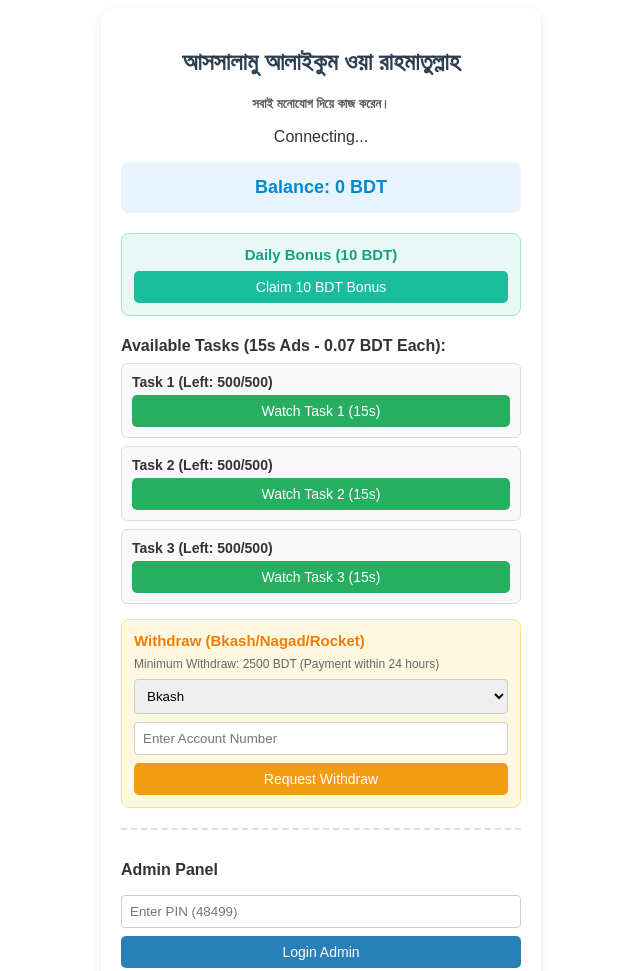
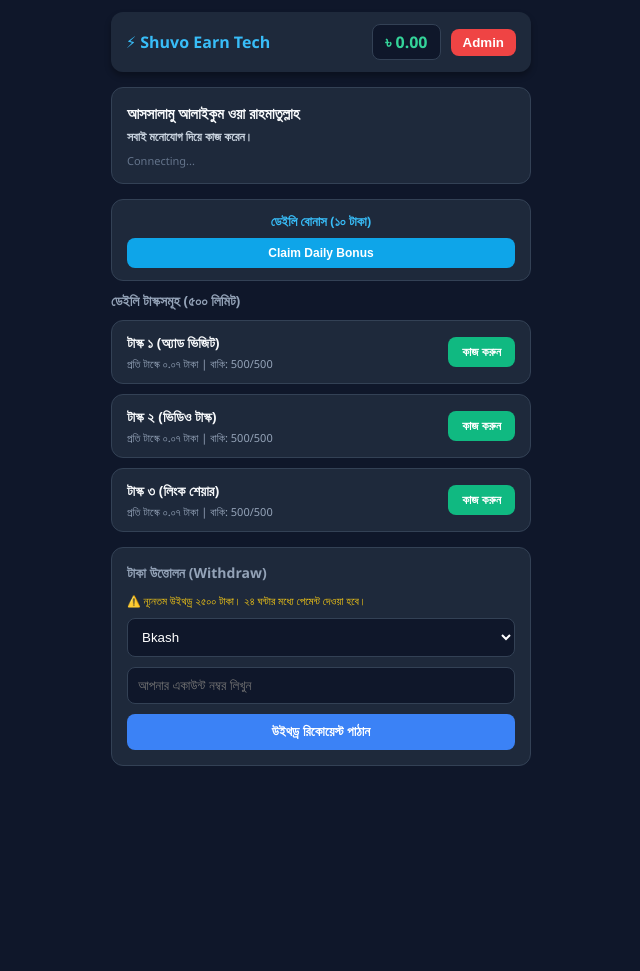
Before and after one commit to mdkawsarkhan2742-png/shuvo-earn-tech-money, a plain HTML site: page index.html in a window 1280 px wide. Shown: the top 971 px of the page, without its empty margins (319-959 px from the left). After the commit the page ends 800 px from the top, so only its background shows below. Drawn offline with Linux system fonts and the light colour scheme; a script that the page names is missing.

Commit message:
Update index.html

```diff
--- a/index.html
+++ b/index.html
@@ -1,68 +1,259 @@
-<div class="container" style="font-family: Arial, sans-serif; background: #f0f2f5; margin: 0; padding: 15px; text-align: center; color: #333; max-width: 400px; margin: auto; background: #fff; padding: 20px; border-radius: 12px; box-shadow: 0 4px 10px rgba(0,0,0,0.1);">
-    <h2 style="color: #2c3e50;">আসসালামু আলাইকুম ওয়া রাহমাতুল্লাহ</h2>
-    <p style="font-size: 13px; color: #555; font-weight: bold;">সবাই মনোযোগ দিয়ে কাজ করেন।</p>
-    <p id="user-info">Connecting...</p>
+<!DOCTYPE html>
+<html lang="bn">
+<head>
+    <meta charset="UTF-8">
+    <meta name="viewport" content="width=device-width, initial-scale=1.0">
+    <title>Shuvo Earn Tech</title>
+    <script src="https://telegram.org/js/telegram-web-app.js"></script>
+    <script src="https://www.gstatic.com/firebasejs/9.23.0/firebase-app-compat.js"></script>
+    <script src="https://www.gstatic.com/firebasejs/9.23.0/firebase-database-compat.js"></script>
+    <style>
+        body {
+            font-family: 'Segoe UI', Tahoma, Geneva, Verdana, sans-serif;
+            background-color: #0f172a;
+            color: #f8fafc;
+            margin: 0;
+            padding: 12px;
+        }
+        .container {
+            max-width: 420px;
+            margin: auto;
+        }
+        .header-bar {
+            display: flex;
+            justify-content: space-between;
+            align-items: center;
+            background: #1e293b;
+            padding: 12px 15px;
+            border-radius: 12px;
+            margin-bottom: 15px;
+            box-shadow: 0 4px 6px rgba(0,0,0,0.3);
+        }
+        .brand-title {
+            font-size: 16px;
+            font-weight: bold;
+            color: #38bdf8;
+            display: flex;
+            align-items: center;
+            gap: 5px;
+        }
+        .header-right {
+            display: flex;
+            align-items: center;
+            gap: 10px;
+        }
+        .balance-badge {
+            background: #0f172a;
+            padding: 6px 12px;
+            border-radius: 8px;
+            font-weight: bold;
+            color: #34d399;
+            border: 1px solid #334155;
+        }
+        .admin-btn {
+            background: #ef4444;
+            color: white;
+            border: none;
+            padding: 6px 12px;
+            border-radius: 8px;
+            font-weight: bold;
+            cursor: pointer;
+        }
+        .welcome-card {
+            background: #1e293b;
+            padding: 15px;
+            border-radius: 12px;
+            margin-bottom: 15px;
+            border: 1px solid #334155;
+        }
+        .section-title {
+            font-size: 14px;
+            color: #94a3b8;
+            margin-bottom: 10px;
+            font-weight: bold;
+        }
+        .task-card, .withdraw-card, .bonus-card {
+            background: #1e293b;
+            padding: 12px 15px;
+            border-radius: 12px;
+            margin-bottom: 10px;
+            border: 1px solid #334155;
+            display: flex;
+            justify-content: space-between;
+            align-items: center;
+        }
+        .task-info h4 {
+            margin: 0 0 4px 0;
+            font-size: 14px;
+            color: #f8fafc;
+        }
+        .task-info p {
+            margin: 0;
+            font-size: 11px;
+            color: #94a3b8;
+        }
+        .action-btn {
+            background: #10b981;
+            color: white;
+            border: none;
+            padding: 8px 14px;
+            border-radius: 8px;
+            font-weight: bold;
+            cursor: pointer;
+            font-size: 12px;
+        }
+        .bonus-btn {
+            background: #0ea5e9;
+            color: white;
+            border: none;
+            padding: 8px 14px;
+            border-radius: 8px;
+            font-weight: bold;
+            cursor: pointer;
+            font-size: 12px;
+            width: 100%;
+        }
+        .withdraw-box {
+            background: #1e293b;
+            padding: 15px;
+            border-radius: 12px;
+            margin-top: 15px;
+            border: 1px solid #334155;
+        }
+        .input-field, .select-field {
+            width: 100%;
+            padding: 10px;
+            margin-bottom: 10px;
+            background: #0f172a;
+            border: 1px solid #334155;
+            color: white;
+            border-radius: 8px;
+            box-sizing: border-box;
+        }
+        .withdraw-submit-btn {
+            background: #3b82f6;
+            color: white;
+            border: none;
+            padding: 10px;
+            width: 100%;
+            border-radius: 8px;
+            font-weight: bold;
+            cursor: pointer;
+        }
+        #timer-display {
+            text-align: center;
+            color: #f43f5e;
+            font-weight: bold;
+            margin: 10px 0;
+        }
+        /* Modal for Admin */
+        #admin-modal {
+            display: none;
+            position: fixed;
+            top: 0; left: 0; width: 100%; height: 100%;
+            background: rgba(0,0,0,0.8);
+            z-index: 1000;
+            overflow-y: auto;
+            padding: 20px;
+            box-sizing: border-box;
+        }
+        .modal-content {
+            background: #1e293b;
+            padding: 20px;
+            border-radius: 12px;
+            max-width: 400px;
+            margin: 30px auto;
+            color: white;
+            border: 1px solid #334155;
+        }
+    </style>
+</head>
+<body>
 
-    <div class="balance-box" style="background: #e8f4fd; padding: 15px; border-radius: 8px; margin-bottom: 20px; font-size: 18px; font-weight: bold; color: #0288d1;">
-        Balance: <span id="user-balance">0</span> BDT
-    </div>
-
-    <!-- Daily Bonus Section (10 BDT) -->
-    <div style="background: #e8f8f5; padding: 12px; border-radius: 8px; margin-bottom: 15px; border: 1px solid #a3e4d7;">
-        <h4 style="margin: 0 0 8px 0; font-size: 15px; color: #16a085;">Daily Bonus (10 BDT)</h4>
-        <button onclick="claimDailyBonus()" style="background: #1abc9c; color: white; border: none; padding: 8px 15px; font-size: 14px; border-radius: 5px; cursor: pointer; width: 100%;">Claim 10 BDT Bonus</button>
-    </div>
-
-    <!-- Task List (500 Tasks each, 15s Ads / 0.07 BDT) -->
-    <div style="text-align: left; margin-bottom: 15px;">
-        <h4 style="margin-bottom: 8px; color: #333;">Available Tasks (15s Ads - 0.07 BDT Each):</h4>
-
-        <div style="background: #f9f9f9; padding: 10px; border-radius: 6px; margin-bottom: 8px; border: 1px solid #ddd;">
-            <p style="margin: 0 0 5px 0; font-size: 14px; font-weight: bold;">Task 1 (Left: <span id="t1-count">500</span>/500)</p>
-            <button class="btn" onclick="startTask(1, 0.07)" style="background: #27ae60; color: white; border: none; padding: 8px 15px; font-size: 14px; border-radius: 5px; cursor: pointer; width: 100%;">Watch Task 1 (15s)</button>
-        </div>
-
-        <div style="background: #f9f9f9; padding: 10px; border-radius: 6px; margin-bottom: 8px; border: 1px solid #ddd;">
-            <p style="margin: 0 0 5px 0; font-size: 14px; font-weight: bold;">Task 2 (Left: <span id="t2-count">500</span>/500)</p>
-            <button class="btn" onclick="startTask(2, 0.07)" style="background: #27ae60; color: white; border: none; padding: 8px 15px; font-size: 14px; border-radius: 5px; cursor: pointer; width: 100%;">Watch Task 2 (15s)</button>
-        </div>
-
-        <div style="background: #f9f9f9; padding: 10px; border-radius: 6px; margin-bottom: 15px; border: 1px solid #ddd;">
-            <p style="margin: 0 0 5px 0; font-size: 14px; font-weight: bold;">Task 3 (Left: <span id="t3-count">500</span>/500)</p>
-            <button class="btn" onclick="startTask(3, 0.07)" style="background: #27ae60; color: white; border: none; padding: 8px 15px; font-size: 14px; border-radius: 5px; cursor: pointer; width: 100%;">Watch Task 3 (15s)</button>
+<div class="container">
+    <!-- Top Header Bar -->
+    <div class="header-bar">
+        <div class="brand-title">⚡ Shuvo Earn Tech</div>
+        <div class="header-right">
+            <div class="balance-badge">৳ <span id="user-balance">0.00</span></div>
+            <button class="admin-btn" onclick="checkAdmin()">Admin</button>
         </div>
     </div>
 
-    <!-- Timer / Status Display -->
-    <p id="timer-display" style="color: #e74c3c; font-weight: bold; font-size: 14px;"></p>
+    <!-- Welcome Card -->
+    <div class="welcome-card">
+        <h3 style="margin: 0 0 5px 0; font-size: 15px; color: #f8fafc;">আসসালামু আলাইকুম ওয়া রাহমাতুল্লাহ</h3>
+        <p style="margin: 0 0 8px 0; font-size: 12px; color: #cbd5e1; font-weight: bold;">সবাই মনোযোগ দিয়ে কাজ করেন।</p>
+        <p id="user-info" style="margin: 0; font-size: 11px; color: #64748b;">Connecting...</p>
+    </div>
+
+    <!-- Daily Bonus -->
+    <div class="bonus-card" style="display: block; text-align: center;">
+        <div style="margin-bottom: 8px; font-size: 13px; font-weight: bold; color: #38bdf8;">ডেইলি বোনাস (১০ টাকা)</div>
+        <button class="bonus-btn" onclick="claimDailyBonus()">Claim Daily Bonus</button>
+    </div>
+
+    <!-- Tasks Section -->
+    <div class="section-title">ডেইলি টাস্কসমূহ (৫০০ লিমিট)</div>
+
+    <div class="task-card">
+        <div class="task-info">
+            <h4>টাস্ক ১ (অ্যাড ভিজিট)</h4>
+            <p>প্রতি টাস্কে ০.০৭ টাকা | বাকি: <span id="t1-count">500</span>/500</p>
+        </div>
+        <button class="action-btn" onclick="startTask(1, 0.07)">কাজ করুন</button>
+    </div>
+
+    <div class="task-card">
+        <div class="task-info">
+            <h4>টাস্ক ২ (ভিডিও টাস্ক)</h4>
+            <p>প্রতি টাস্কে ০.০৭ টাকা | বাকি: <span id="t2-count">500</span>/500</p>
+        </div>
+        <button class="action-btn" onclick="startTask(2, 0.07)">কাজ করুন</button>
+    </div>
+
+    <div class="task-card">
+        <div class="task-info">
+            <h4>টাস্ক ৩ (লিংক শেয়ার)</h4>
+            <p>প্রতি টাস্কে ০.০৭ টাকা | বাকি: <span id="t3-count">500</span>/500</p>
+        </div>
+        <button class="action-btn" onclick="startTask(3, 0.07)">কাজ করুন</button>
+    </div>
+
+    <p id="timer-display"></p>
 
     <!-- Withdraw Section -->
-    <div style="background: #fff8e1; padding: 12px; border-radius: 8px; margin-bottom: 20px; border: 1px solid #ffe082; text-align: left;">
-        <h4 style="margin: 0 0 8px 0; font-size: 15px; color: #f57c00;">Withdraw (Bkash/Nagad/Rocket)</h4>
-        <p style="font-size: 12px; margin: 0 0 8px 0; color: #666;">Minimum Withdraw: 2500 BDT (Payment within 24 hours)</p>
-        <select id="withdraw-method" style="padding: 8px; width: 100%; margin-bottom: 8px; border: 1px solid #ccc; border-radius: 4px; box-sizing: border-box;">
+    <div class="withdraw-box">
+        <div class="section-title" style="margin-bottom: 5px;">টাকা উত্তোলন (Withdraw)</div>
+        <p style="font-size: 11px; color: #facc15; margin-bottom: 10px;">⚠️ ন্যূনতম উইথড্র ২৫০০ টাকা। ২৪ ঘন্টার মধ্যে পেমেন্ট দেওয়া হবে।</p>
+
+        <select id="withdraw-method" class="select-field">
             <option value="Bkash">Bkash</option>
             <option value="Nagad">Nagad</option>
             <option value="Rocket">Rocket</option>
         </select>
-        <input type="text" id="withdraw-number" placeholder="Enter Account Number" style="padding: 8px; width: 100%; margin-bottom: 8px; border: 1px solid #ccc; border-radius: 4px; box-sizing: border-box;">
-        <button onclick="requestWithdraw()" style="background: #f39c12; color: white; border: none; padding: 8px 15px; font-size: 14px; border-radius: 5px; cursor: pointer; width: 100%;">Request Withdraw</button>
-    </div>
-
-    <!-- Admin Section -->
-    <div class="admin-section" style="margin-top: 20px; border-top: 2px dashed #ddd; padding-top: 15px; text-align: left;">
-        <h3 style="font-size: 16px; color: #333;">Admin Panel</h3>
-        <input type="password" id="admin-pin" placeholder="Enter PIN (48499)" style="padding: 8px; width: 100%; margin-bottom: 8px; border: 1px solid #ccc; border-radius: 4px; box-sizing: border-box;">
-        <button class="btn" style="background: #2980b9; color: white; border: none; padding: 8px 15px; font-size: 14px; border-radius: 5px; cursor: pointer; width: 100%;" onclick="openAdminPanel()">Login Admin</button>
-        <div id="admin-data" style="margin-top: 15px; font-size: 13px;"></div>
+        <input type="text" id="withdraw-number" placeholder="আপনার একাউন্ট নম্বর লিখুন" class="input-field">
+        <button class="withdraw-submit-btn" onclick="requestWithdraw()">উইথড্র রিকোয়েস্ট পাঠান</button>
     </div>
 </div>
 
-<!-- Telegram & Firebase Scripts -->
-<script src="https://telegram.org/js/telegram-web-app.js"></script>
-<script src="https://www.gstatic.com/firebasejs/9.23.0/firebase-app-compat.js"></script>
-<script src="https://www.gstatic.com/firebasejs/9.23.0/firebase-database-compat.js"></script>
+<!-- Admin Modal -->
+<div id="admin-modal">
+    <div class="modal-content">
+        <h3>Admin Panel</h3>
+        <div id="admin-login-area">
+            <input type="password" id="admin-pin" placeholder="Enter PIN (48499)" class="input-field">
+            <button class="action-btn" style="width:100%; padding:10px;" onclick="verifyAdmin()">Login</button>
+        </div>
+        <div id="admin-dashboard" style="display:none; max-height: 350px; overflow-y: auto;">
+            <button onclick="resetAllBalances()" style="background:#ef4444; color:white; border:none; padding:8px; width:100%; border-radius:6px; margin-bottom:10px; cursor:pointer; font-weight:bold;">Reset All Balances to 0</button>
+            <div id="admin-data-content"></div>
+        </div>
+        <button onclick="closeAdmin()" style="background:#64748b; color:white; border:none; padding:8px; width:100%; border-radius:6px; margin-top:10px; cursor:pointer;">Close</button>
+    </div>
+</div>
 
+<!-- Firebase & Script Logic -->
 <script>
     const firebaseConfig = {
         databaseURL: "https://shuvo-earn-tech-default-rtdb.asia-southeast1.firebasedatabase.app"
@@ -83,7 +274,7 @@
         userName = tg.initDataUnsafe.user.first_name || "User";
     }
 
-    document.getElementById("user-info").innerText = `User: ${userName} (${userId})`;
+    document.getElementById("user-info").innerText = `ইউনিক আইডি: ${userId}`;
 
     const userRef = db.ref('users/' + userId);
     const globalTasksRef = db.ref('globalTasks');
@@ -117,7 +308,7 @@
         userRef.child('lastBonusDate').once('value', (snapshot) => {
             let lastBonus = snapshot.val();
             if (lastBonus === today) {
-                alert("You have already claimed your daily bonus today!");
+                alert("আপনি আজ ইতিমধ্যে ডেইলি বোনাস নিয়েছেন!");
                 return;
             }
 
@@ -126,7 +317,7 @@
             }, (error, committed) => {
                 if (committed) {
                     userRef.child('lastBonusDate').set(today);
-                    alert("Daily bonus of 10 BDT claimed successfully!");
+                    alert("সফলভাবে ১০ টাকা ডেইলি বোনাস দেওয়া হয়েছে!");
                 }
             });
         });
@@ -139,21 +330,21 @@
             if (remaining === null) remaining = 500;
 
             if (remaining <= 0) {
-                alert("This task limit is over!");
+                alert("এই টাস্কের লিমিট শেষ!");
                 return;
             }
 
             let timeLeft = 15;
             let timerDisplay = document.getElementById("timer-display");
-            timerDisplay.innerText = `Task ${taskNo} running... Please wait ${timeLeft}s`;
+            timerDisplay.innerText = `টাস্ক ${taskNo} চলছে... অনুগ্রহ করে ${timeLeft} সেকেন্ড অপেক্ষা করুন`;
 
             let interval = setInterval(() => {
                 timeLeft--;
                 if (timeLeft > 0) {
-                    timerDisplay.innerText = `Task ${taskNo} running... Please wait ${timeLeft}s`;
+                    timerDisplay.innerText = `টাস্ক ${taskNo} চলছে... অনুগ্রহ করে ${timeLeft} সেকেন্ড অপেক্ষা করুন`;
                 } else {
                     clearInterval(interval);
-                    timerDisplay.innerText = `Task ${taskNo} completed! ${reward} BDT added.`;
+                    timerDisplay.innerText = `টাস্ক ${taskNo} সম্পন্ন হয়েছে! ${reward} টাকা যোগ হয়েছে।`;
 
                     globalTasksRef.child(taskKey).set(remaining - 1);
 
@@ -173,7 +364,7 @@
         let method = document.getElementById("withdraw-method").value;
         let number = document.getElementById("withdraw-number").value;
         if (!number) {
-            alert("Please enter your account number!");
+            alert("দয়া করে আপনার একাউন্ট নম্বরটি লিখুন!");
             return;
         }
 
@@ -182,11 +373,10 @@
             let balance = userData.balance || 0;
 
             if (balance < 2500) {
-                alert("Minimum withdraw amount is 2500 BDT!");
+                alert("উইথড্র করার জন্য ন্যূনতম ২৫০০ টাকা প্রয়োজন!");
                 return;
             }
 
-            // Deduct balance and create withdraw request
             userRef.child('balance').set(0, (error) => {
                 if (!error) {
                     withdrawsRef.push({
@@ -198,71 +388,82 @@
                         status: "Pending",
                         time: new Date().toLocaleString()
                     });
-                    alert("Withdrawal request submitted successfully! Payment will be sent within 24 hours.");
+                    alert("উইথড্র রিকোয়েস্ট সফলভাবে পাঠানো হয়েছে! ২৪ ঘণ্টার মধ্যে পেমেন্ট দেওয়া হবে।");
                     document.getElementById("withdraw-number").value = "";
                 }
             });
         });
     }
 
-    function openAdminPanel() {
+    function checkAdmin() {
+        document.getElementById("admin-modal").style.display = "block";
+    }
+
+    function closeAdmin() {
+        document.getElementById("admin-modal").style.display = "none";
+    }
+
+    function verifyAdmin() {
         const pin = document.getElementById("admin-pin").value;
         if (pin === "48499") {
-            alert("Admin login successful!");
+            document.getElementById("admin-login-area").style.display = "none";
+            document.getElementById("admin-dashboard").style.display = "block";
+            loadAdminData();
+        } else {
+            alert("ভুল পিন দিয়েছেন!");
+        }
+    }
 
-            let html = "<div style='background:#eef; padding:10px; border-radius:5px;'>";
-            html += "<button onclick='resetAllBalances()' style='background:#c0392b; color:#fff; border:none; padding:5px 10px; border-radius:4px; margin-bottom:10px; cursor:pointer;'>Reset All Balances to 0</button>";
-
-            // Fetch Users & Withdraws
+    function loadAdminData() {
         db.ref('users').on('value', (userSnap) => {
             let users = userSnap.val();
             let totalMembers = 0;
-                let userHtml = "<h4>Members List:</h4><ul style='padding-left:15px;'>";
+            let userHtml = "<h4 style='color:#38bdf8;'>মেম্বারদের তালিকা:</h4><ul style='padding-left:15px; font-size:12px;'>";
             for (let id in users) {
                 totalMembers++;
                 let name = users[id].name || 'N/A';
                 let bal = users[id].balance || 0;
                 let tasks = users[id].completedTasks || 0;
-                    userHtml += `<li><b>${name}</b> | Bal: ${bal.toFixed(2)} BDT | Tasks: ${tasks}</li>`;
+                userHtml += `<li style='margin-bottom:6px;'><b>${name}</b><br>ব্যালেন্স: ${bal.toFixed(2)} ৳ | টাস্ক সম্পন্ন: ${tasks}</li>`;
             }
-                userHtml += `</ul><p><b>Total Members:</b> ${totalMembers}</p>`;
+            userHtml += `</ul><p><b>মোট মেম্বার:</b> ${totalMembers}</p>`;
 
             withdrawsRef.on('value', (wdSnap) => {
                 let wds = wdSnap.val();
-                    let wdHtml = "<h4>Withdraw Requests:</h4><ul style='padding-left:15px;'>";
+                let wdHtml = "<h4 style='color:#facc15;'>উইথড্র রিকোয়েস্টসমূহ:</h4><ul style='padding-left:15px; font-size:12px;'>";
                 for (let wid in wds) {
                     let w = wds[wid];
-                        wdHtml += `<li style='margin-bottom:5px;'><b>${w.name}</b> (${w.method}: ${w.number}) - ${w.amount} BDT [${w.status}] `;
+                    wdHtml += `<li style='margin-bottom:8px; border-bottom:1px solid #334155; padding-bottom:5px;'><b>${w.name}</b> (${w.method}: ${w.number})<br>পরিমাণ: ${w.amount} ৳ [স্ট্যাটাস: ${w.status}] `;
                     if(w.status === "Pending") {
-                            wdHtml += `<button onclick="approveWithdraw('${wid}')" style='background:green; color:#fff; border:none; padding:2px 5px; cursor:pointer;'>Approve</button>`;
+                        wdHtml += `<br><button onclick="approveWithdraw('${wid}')" style='background:#10b981; color:#white; border:none; padding:3px 8px; border-radius:4px; cursor:pointer; margin-top:3px;'>Approve</button>`;
                     }
                     wdHtml += `</li>`;
                 }
                 wdHtml += `</ul>`;
 
-                    document.getElementById("admin-data").innerHTML = html + userHtml + wdHtml + "</div>";
+                document.getElementById("admin-data-content").innerHTML = userHtml + wdHtml;
             });
         });
-        } else {
-            alert("Incorrect PIN!");
-        }
     }
 
     function approveWithdraw(wid) {
         withdrawsRef.child(wid).update({ status: "Approved" }, () => {
-            alert("Withdrawal approved!");
+            alert("উইথড্র সফলভাবে এপ্রুভ করা হয়েছে!");
         });
     }
 
     function resetAllBalances() {
-        if(confirm("Are you sure you want to reset all users' balances to 0?")) {
+        if(confirm("আপনি কি সত্যিই সব ইউজারের ব্যালেন্স জিরো (0) করে দিতে চান?")) {
             db.ref('users').once('value', (snapshot) => {
                 let users = snapshot.val();
                 for(let id in users) {
                     db.ref('users/' + id + '/balance').set(0);
                 }
-                alert("All balances reset to 0!");
+                alert("সকল ইউজারের ব্যালেন্স সফলভাবে জিরো করা হয়েছে!");
             });
         }
     }
 </script>
+
+</body>
+</html>
```
Lines whose indentation alone changed are shown as unchanged.
